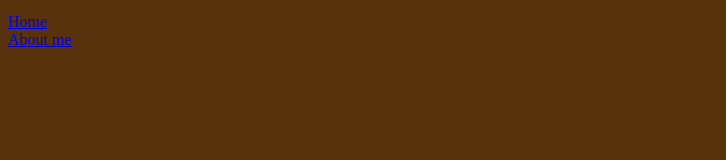
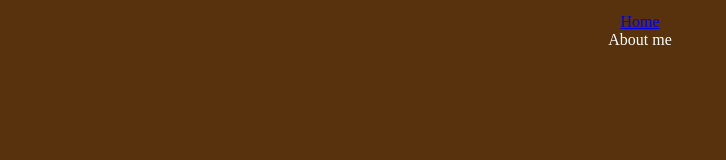
Before and after one commit to nukleofeelik/first-project, a plain HTML site: page index.html in a window 1280 px wide. Shown: the whole page, without its empty margins (0-726 px from the left). Drawn offline with Linux system fonts and the light colour scheme.

Commit message:
add class at menu_link

```diff
--- a/index.html
+++ b/index.html
@@ -10,8 +10,8 @@
 <body>
     <!--Header-->
     <Header class="menu">
-    <div class="menu__link"><a href="#">Home</a></div>
-    <div class="menu__link"><a href="#">About me</a></div>
+    <div class="menu__link"><a class="menu__link_home" href="#">Home</a></div>
+    <div class="menu__link"><a class="menu__link_about" href="#">About me</a></div>
     </Header>
     <!--/Header-->
 
--- a/style.css
+++ b/style.css
@@ -6,10 +6,15 @@ body {
 }
 .menu__link{
     display: flex;
-    flex-direction: row;
+    justify-content: center;
+
 
 }
-.menu__link:hover{
+.menu__link_home:{
+    color: white;
     text-decoration: none;
-    color:aliceblue;
 }
+.menu__link_about{
+    color: white;
+    text-decoration: none;
+}
```
